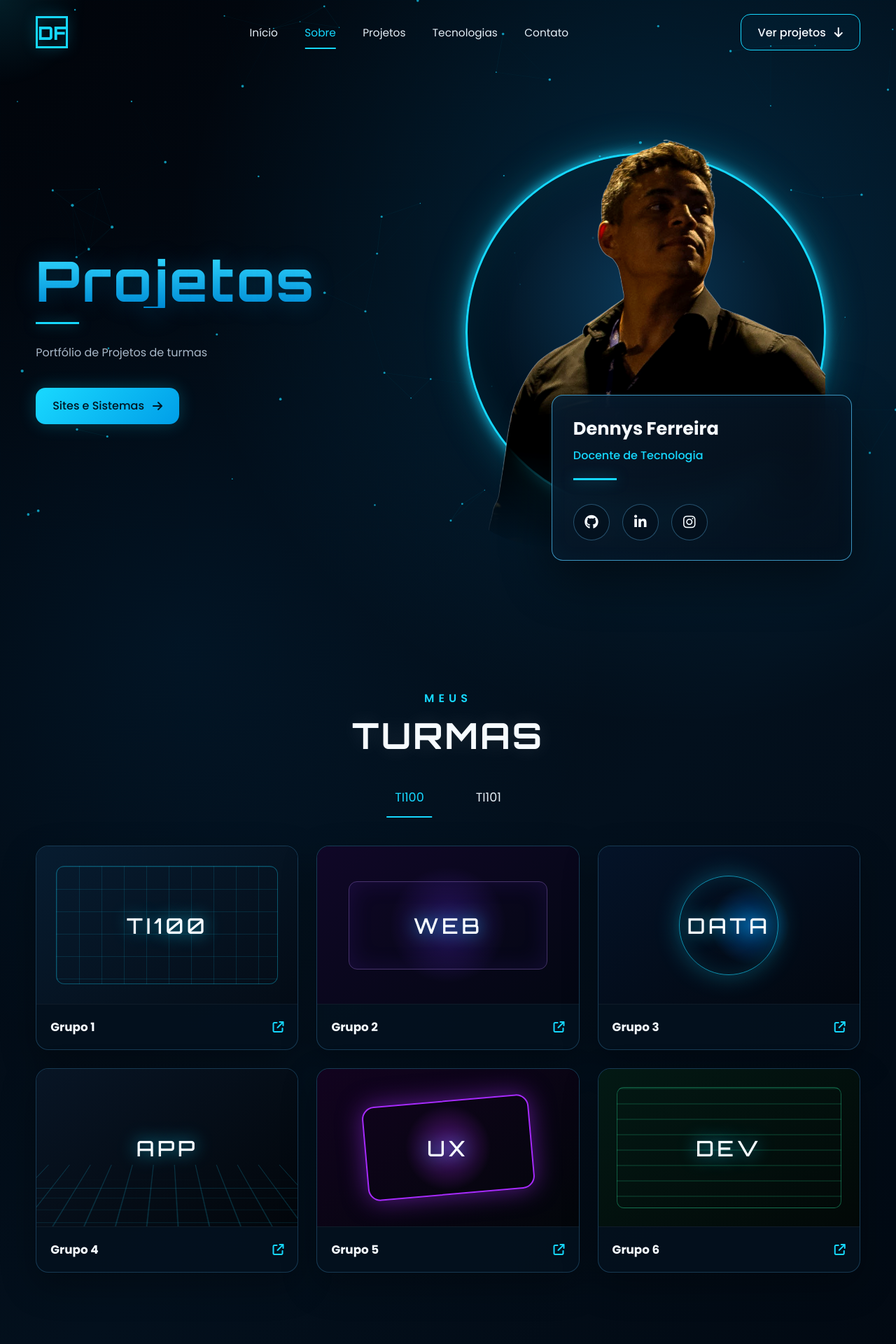
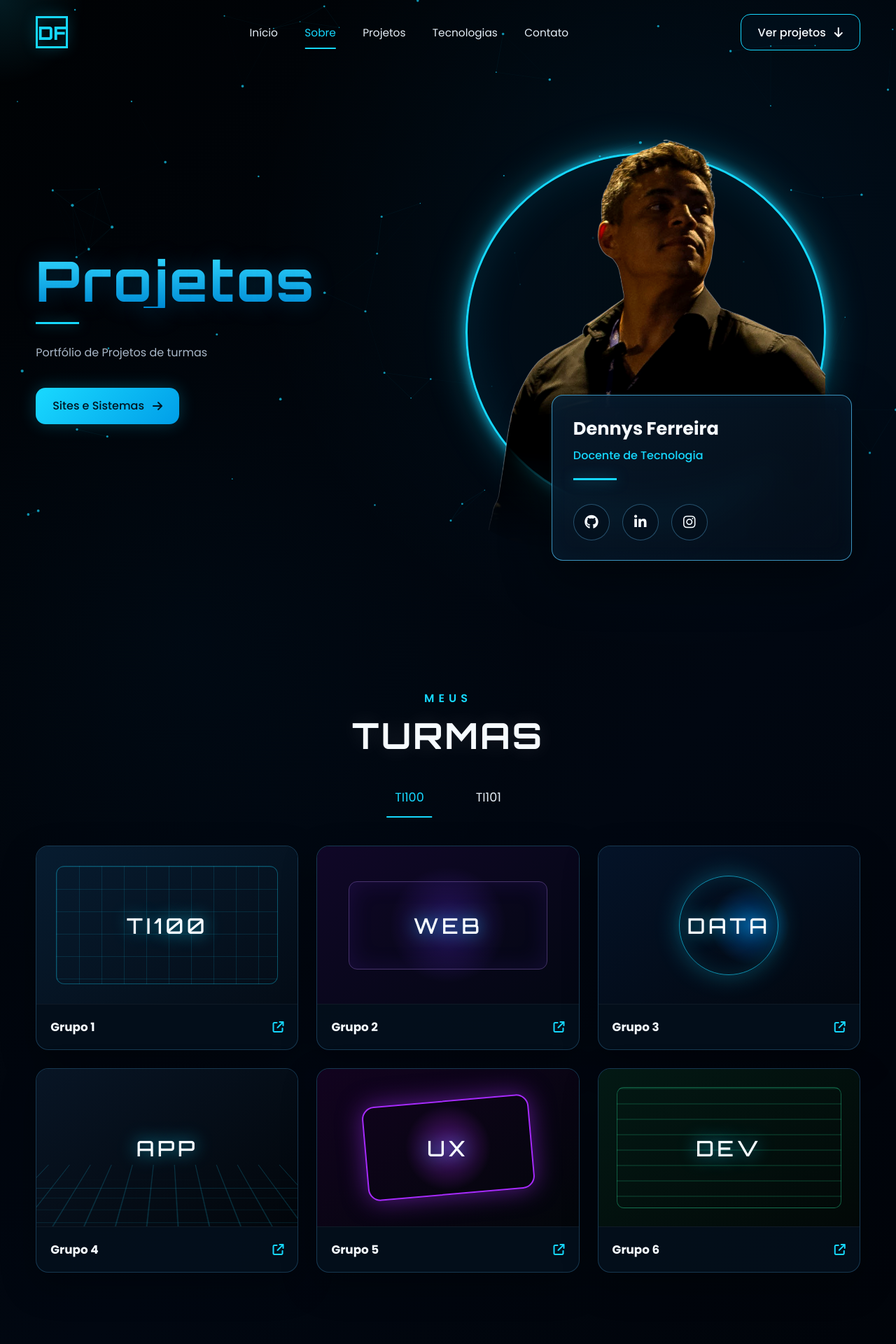
Before and after one commit to DennysWFerreira/dennysferreira, a PHP site: page / in a window 1280 px wide. Shown: the top 1920 px of the page at 70% size. Run offline with PHP 8.4, Linux system fonts and the light colour scheme.

Commit message:
siteV2.3
Atualização do background

```diff
--- a/css/style.css
+++ b/css/style.css
@@ -28,10 +28,24 @@ body {
   overflow-x: hidden;
   color: var(--text);
   font-family: "Poppins", sans-serif;
+
   background:
-    radial-gradient(circle at 75% 13%, rgba(0, 170, 255, 0.16), transparent 28%),
-    radial-gradient(circle at 20% 35%, rgba(0, 117, 194, 0.09), transparent 30%),
-    linear-gradient(135deg, #01040a 0%, #03101d 52%, #01050c 100%);
+    radial-gradient(
+      circle at 75% 13%,
+      rgba(0, 170, 255, 0.07),
+      transparent 24%
+    ),
+    radial-gradient(
+      circle at 20% 35%,
+      rgba(0, 117, 194, 0.04),
+      transparent 26%
+    ),
+    linear-gradient(
+      135deg,
+      #000204 0%,
+      #010711 52%,
+      #000205 100%
+    );
 }
 
 body::before {
@@ -40,7 +54,7 @@ body::before {
   inset: 0;
   pointer-events: none;
   z-index: -3;
-  opacity: 0.28;
+  opacity: 0.1;
   background-image:
     linear-gradient(rgba(22, 216, 255, 0.035) 1px, transparent 1px),
     linear-gradient(90deg, rgba(22, 216, 255, 0.035) 1px, transparent 1px);
@@ -356,7 +370,7 @@ img {
   border-radius: 50%;
   border: 3px solid var(--cyan);
   background:
-    radial-gradient(circle at 50% 40%, rgba(14, 63, 97, 0.8), rgba(1, 13, 25, 0.78) 62%, rgba(0, 0, 0, 0.25) 100%);
+    radial-gradient(circle at 50% 40%, rgba(2, 12, 18, 0.8), rgba(1, 13, 25, 0.78) 62%, rgba(0, 0, 0, 0.25) 100%);
   box-shadow:
     0 0 18px rgba(22, 216, 255, 0.8),
     0 0 55px rgba(22, 216, 255, 0.35),
```
